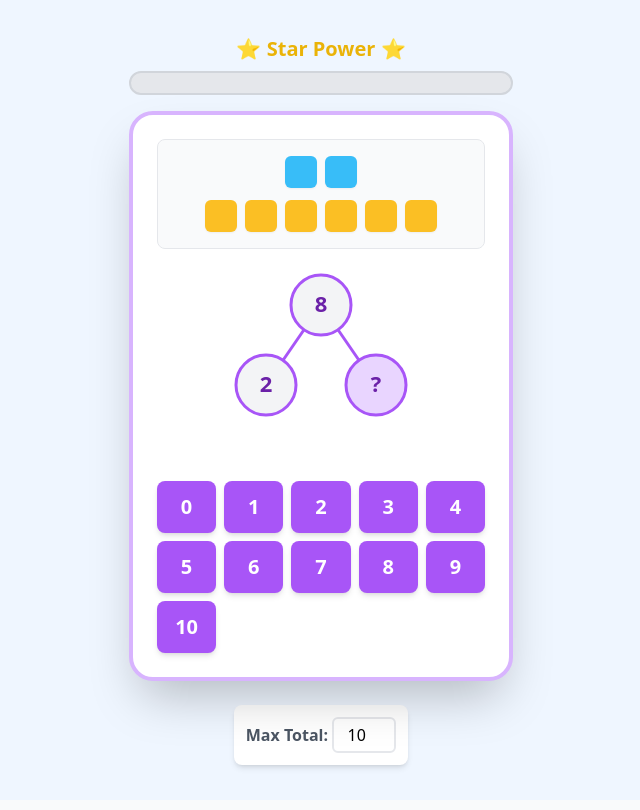
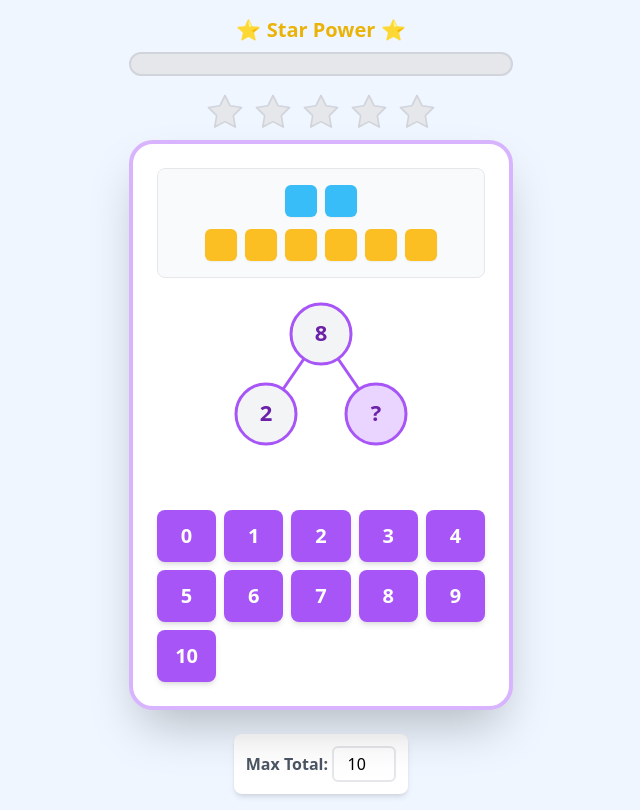
Before and after one commit to jdgagnon/number_bonds, a React (Vite) app in the folder NumberBondsApp/: page / in a window 1280 px wide. Shown: the whole page, without its empty margins (319-959 px from the left). Built offline with nearby package versions, Linux system fonts and the light colour scheme.

Commit message:
Add star counter

```diff
--- a/NumberBondsApp/src/MathGame.jsx
+++ b/NumberBondsApp/src/MathGame.jsx
@@ -4,6 +4,7 @@ import { motion } from "framer-motion";
 import NumberBond from "./NumberBond";
 import NumberPad from "./NumberPad";
 import ProgressBar from "./ProgressBar";
+import StarTracker from './StarTracker';
 import CountingCubes from './CountingCubes';
 
 // --- Helper Functions ---
@@ -38,6 +39,7 @@ const MathGame = () => {
   const [stage, setStage] = useState("bond"); // 'bond' or 'sentence'
   const [feedback, setFeedback] = useState({ type: "", message: "" }); // 'correct' or 'incorrect'
   const [progress, setProgress] = useState(0);
+  const [stars, setStars] = useState(0);
   const [showConfetti, setShowConfetti] = useState(false);
   const [currentSentenceIdx, setCurrentSentenceIdx] = useState(0);
   const [filledAnswer, setFilledAnswer] = useState(null);
@@ -70,6 +72,7 @@ const MathGame = () => {
       setProgress(0);
       setShowConfetti(true);
       setTimeout(() => setShowConfetti(false), 4000);
+      setStars(prevStars => Math.min(prevStars + 1, 5));
     } else {
       setProgress(newProgress);
     }
@@ -133,9 +136,12 @@ const MathGame = () => {
     <div className="flex flex-col justify-center items-center min-h-screen bg-blue-50 font-sans p-4">
       {showConfetti && <Confetti recycle={false} numberOfPieces={300} />}
 
-      <ProgressBar progress={progress} goal={goal} />
-
        {/* --- Main Game Card --- */}
+       {/* ADD THE STAR TRACKER HERE, ABOVE THE PROGRESS BAR */}
+        <div className="w-full max-w-sm">
+          <ProgressBar progress={progress} goal={goal} />
+          <StarTracker count={stars} />
+        </div>
       {/* Make this parent div 'relative' for absolute positioning of confetti */}
       <motion.div
         key={problem.whole + problem.part1}
--- /dev/null
+++ b/NumberBondsApp/src/StarTracker.jsx
@@ -0,0 +1,64 @@
+import React from "react";
+
+// Number of sparkle elements for each star
+const NUM_SPARKLES = 20;
+
+// This is a single Star component. It's either empty (gray) or filled (yellow and glowing with sparkles).
+const Star = ({ filled }) => (
+  <div className="relative"> {/* Added relative positioning for sparkles */}
+    <div className={filled ? 'animate-glow' : ''}>
+      <svg
+        width="40"
+        height="40"
+        viewBox="0 0 24 24"
+        fill={filled ? '#facc15' : '#e5e7eb'} // Yellow for filled, gray for empty
+        stroke={filled ? '#ca8a04' : '#d1d5db'} // Darker border for filled
+        strokeWidth="1"
+        strokeLinecap="round"
+        strokeLinejoin="round"
+      >
+        <polygon points="12 2 15.09 8.26 22 9.27 17 14.14 18.18 21.02 12 17.77 5.82 21.02 7 14.14 2 9.27 8.91 8.26 12 2" />
+      </svg>
+    </div>
+
+    {/* Sparkle container for filled stars */}
+    {filled && (
+      <div className="sparkle-container">
+        {Array.from({ length: NUM_SPARKLES }).map((_, i) => (
+          <div
+            key={i}
+            className="sparkle"
+            style={{
+              // Random starting position within a small radius of the center
+              left: `calc(50% + ${Math.random() * 8 - 4}px)`,
+              top: `calc(50% + ${Math.random() * 8 - 4}px)`,
+              // Random direction and distance for the spark to travel
+              '--sparkle-x': `${Math.random() * 20 - 10}px`,
+              '--sparkle-y': `${Math.random() * 20 - 10}px`,
+              '--sparkle-x-end': `${Math.random() * 30 - 15}px`,
+              '--sparkle-y-end': `${Math.random() * 30 - 15}px`,
+              // Stagger the animation delays for a continuous sparkling effect
+              '--sparkle-delay': `${Math.random() * 1.5}s`,
+            }}
+          />
+        ))}
+      </div>
+    )}
+  </div>
+);
+
+
+// This component tracks and displays all 5 stars.
+const StarTracker = ({ count }) => {
+  const maxStars = 5;
+
+  return (
+    <div className="flex justify-center gap-2 mb-2">
+      {Array.from({ length: maxStars }).map((_, index) => (
+        <Star key={index} filled={index < count} />
+      ))}
+    </div>
+  );
+};
+
+export default StarTracker;
--- a/NumberBondsApp/src/index.css
+++ b/NumberBondsApp/src/index.css
@@ -8,3 +8,57 @@
 body {
 font-family: 'Inter', sans-serif;
 }
+
+@keyframes glow {
+  0%, 100% {
+    filter: drop-shadow(0 0 3px #fef08a);
+  }
+  50% {
+    filter: drop-shadow(0 0 10px #facc15);
+  }
+}
+
+.animate-glow {
+  animation: glow 2.5s infinite ease-in-out;
+}
+
+@keyframes sparkle {
+  0% {
+    transform: translate(0, 0) scale(0) rotate(0deg);
+    opacity: 0;
+  }
+  20% {
+    transform: translate(var(--sparkle-x), var(--sparkle-y)) scale(1) rotate(45deg);
+    opacity: 1;
+  }
+  100% {
+    transform: translate(var(--sparkle-x-end), var(--sparkle-y-end)) scale(0.2) rotate(90deg);
+    opacity: 0;
+  }
+}
+
+.sparkle-container {
+  position: absolute;
+  top: 50%;
+  left: 50%;
+  width: 100%; /* Cover the star area */
+  height: 100%;
+  transform: translate(-50%, -50%);
+  pointer-events: none; /* Make sure sparks don't block clicks */
+}
+
+.sparkle {
+  position: absolute;
+  background-color: #fef08a; /* Yellow spark color */
+  border-radius: 50%;
+  width: 3px;
+  height: 3px;
+  opacity: 0;
+  animation: sparkle 1.5s ease-out infinite; /* Animation duration and loop */
+  /* These custom properties will be set inline for random positions */
+  --sparkle-x: 0px;
+  --sparkle-y: 0px;
+  --sparkle-x-end: 4px;
+  --sparkle-y-end: 4px;
+  animation-delay: var(--sparkle-delay); /* Individual delays for each spark */
+}
```
